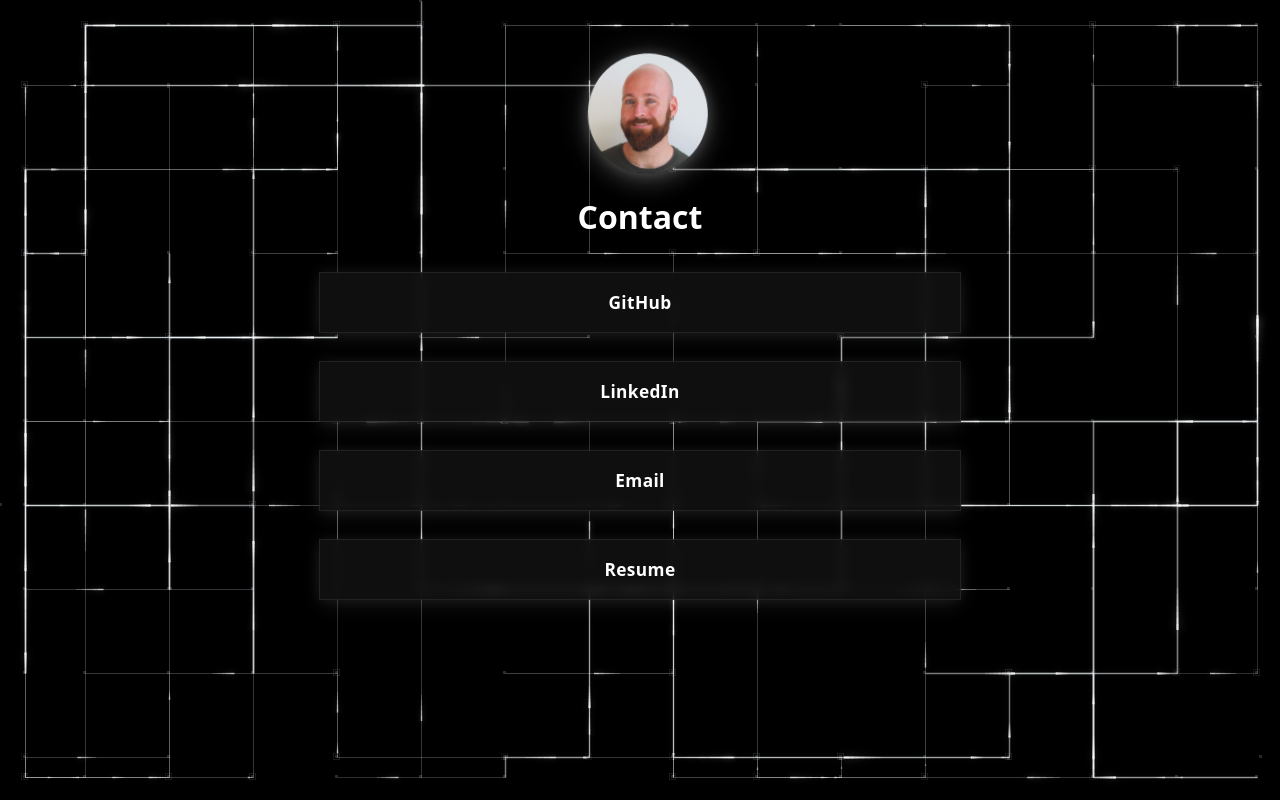
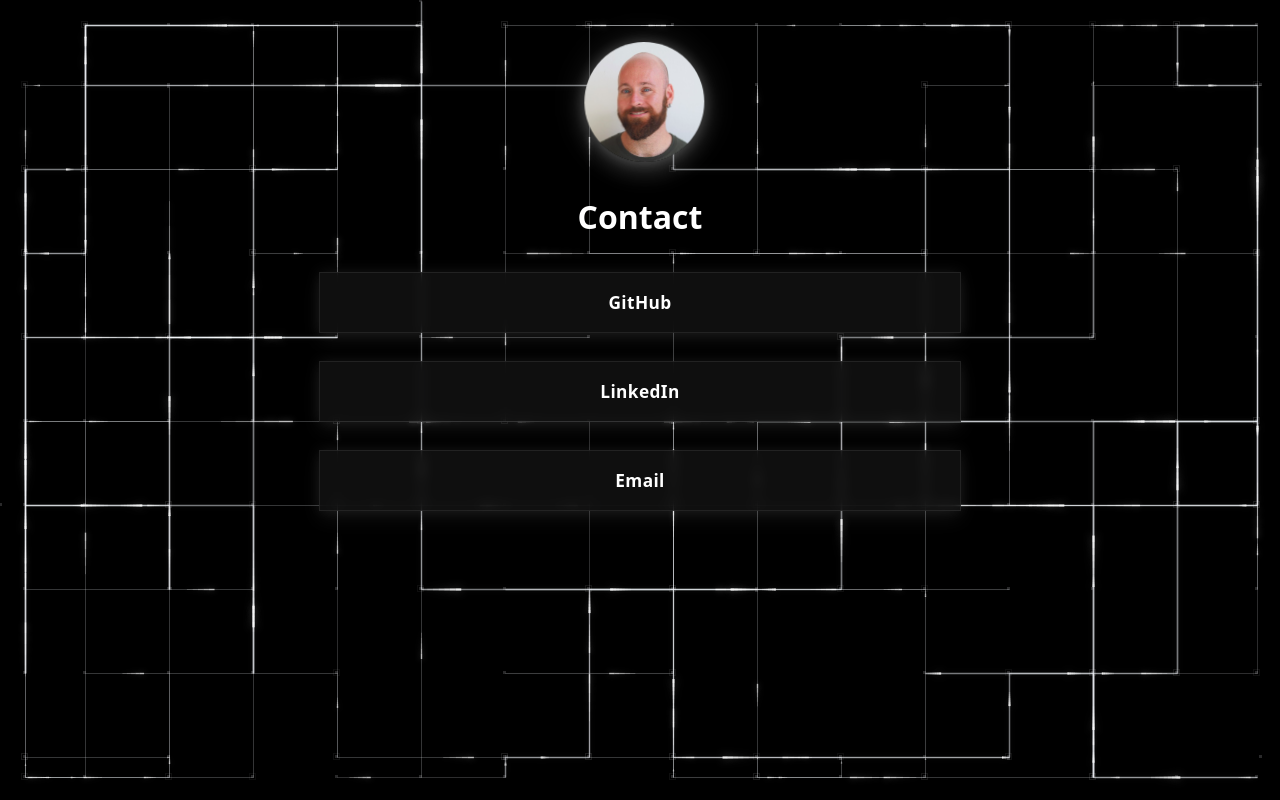
Before and after one commit to GeorgeDurieux/dev-nexus, a React (Vite) app: page /contact in a window 1280 px wide. Built offline with nearby package versions, Linux system fonts and the light colour scheme.

Commit message:
cv hidden

```diff
--- a/src/data/socials.ts
+++ b/src/data/socials.ts
@@ -11,8 +11,8 @@
 		name: "Email",
 		url: "mailto:giorgosdurieux@gmail.com",
 	},
-	{
-		name: "Resume",
-		url: `/files/cv.pdf`,
-	},
+	// {
+	// 	name: "Resume",
+	// 	url: `/files/cv.pdf`,
+	// },
 ];
```
